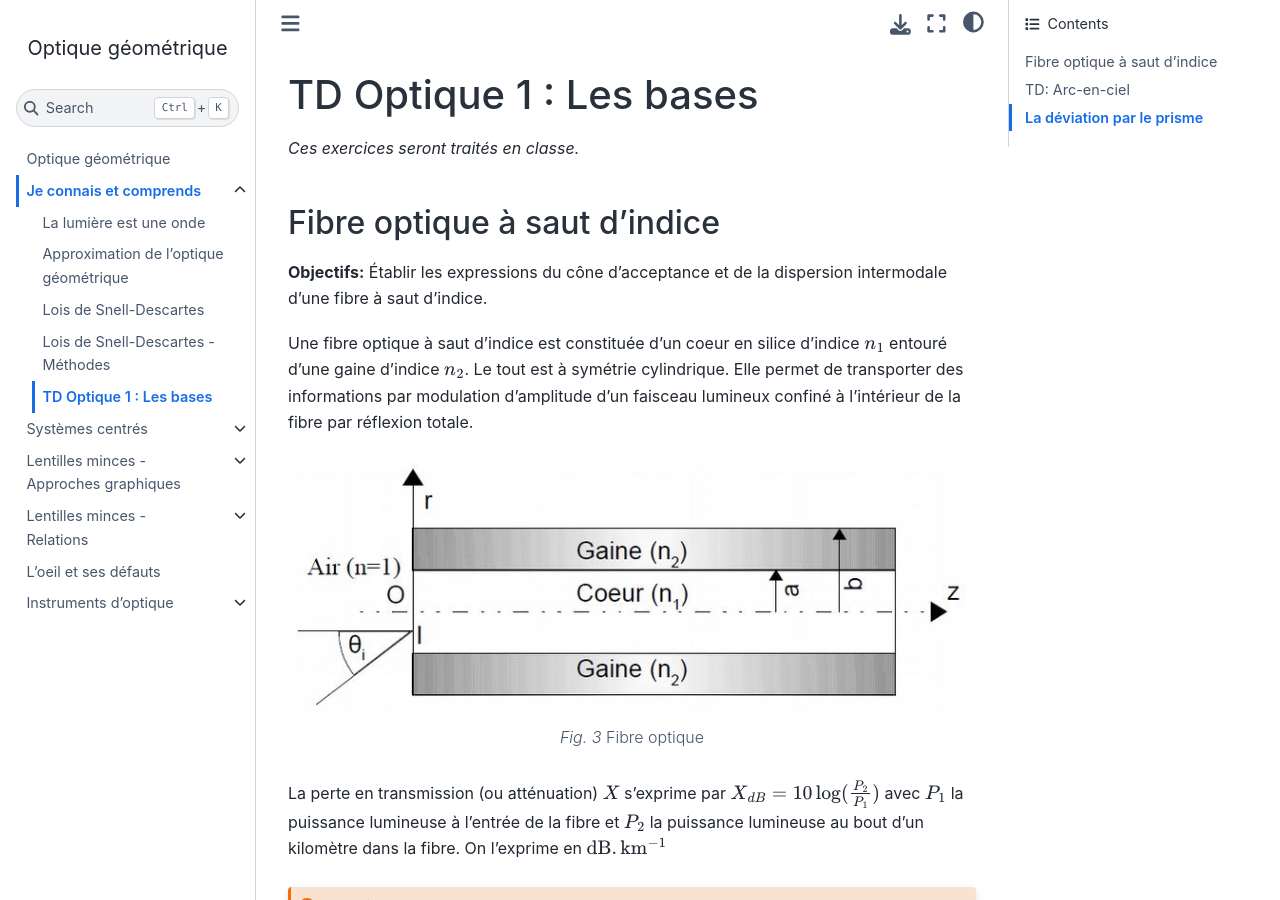
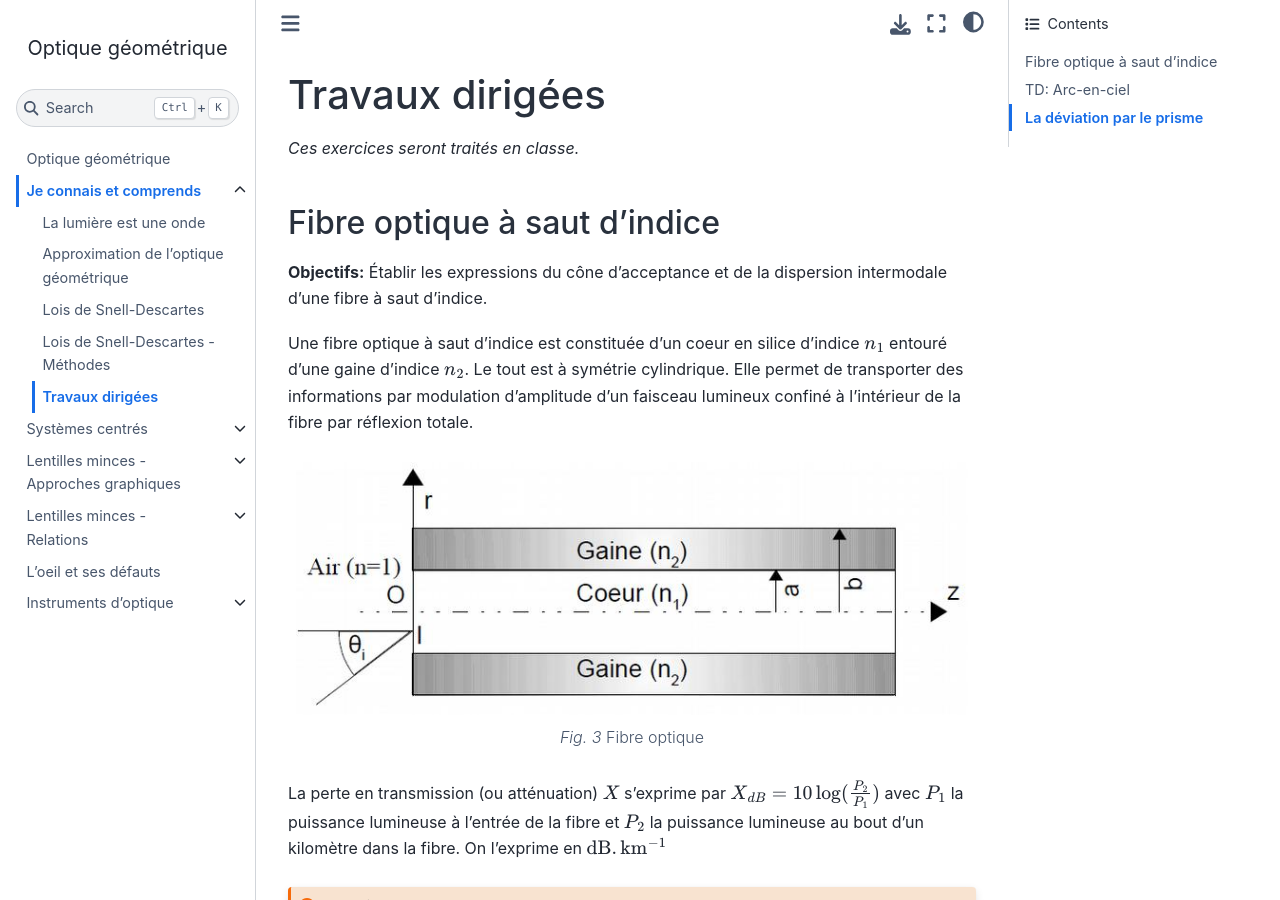
Before and after one commit to pcsi3physiquestan/optique_sources, a Jupyter Book: the page built from notebook/td_bases.md, in a window 1280 px wide and 900 px high. Built offline with Jupyter Book 1.0.4 settings and Sphinx 7.4.7 and the Sphinx Book theme 1.1.4, drawn with Linux system fonts in a browser that asks for light colours; pages that are not in the unit, such as notebooks, are missing from menus.

Commit message:
Mise à jour des sources

```diff
--- a/notebook/td_bases.md
+++ b/notebook/td_bases.md
@@ -14,7 +14,7 @@ kernelspec:
   name: python3
 ---
 
-# TD Optique 1 : Les bases
+# Travaux dirigées
 
 _Ces exercices seront traités en classe._
 
```
